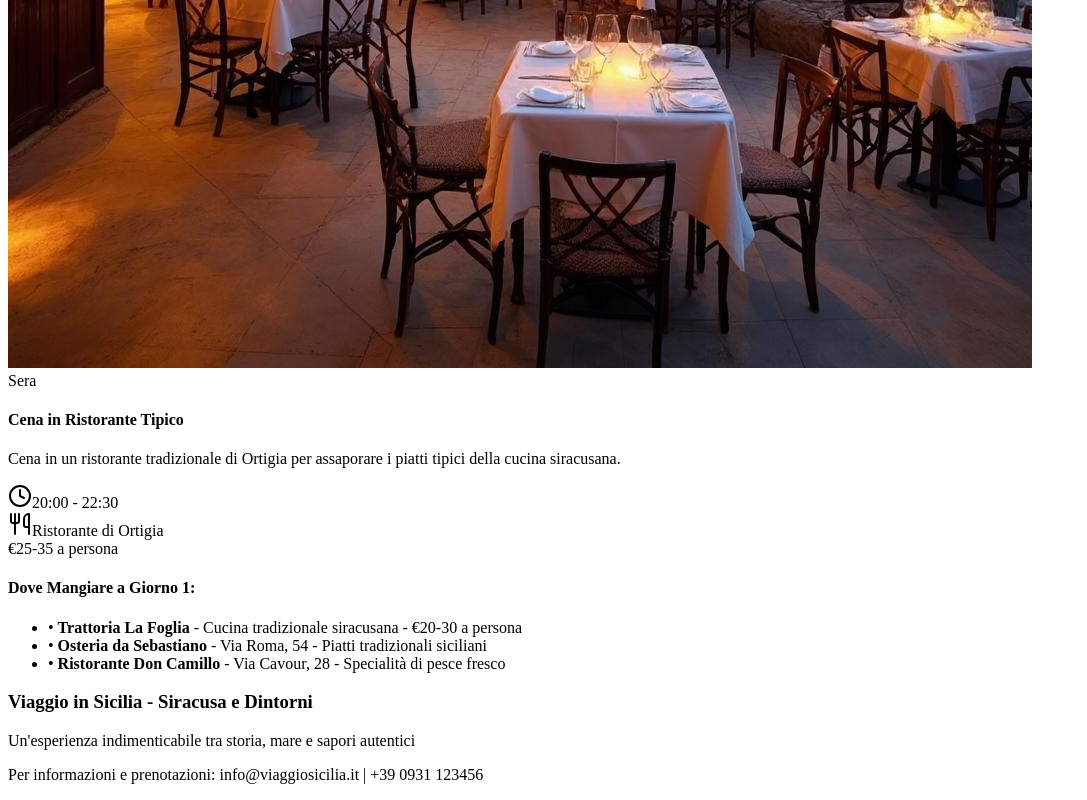
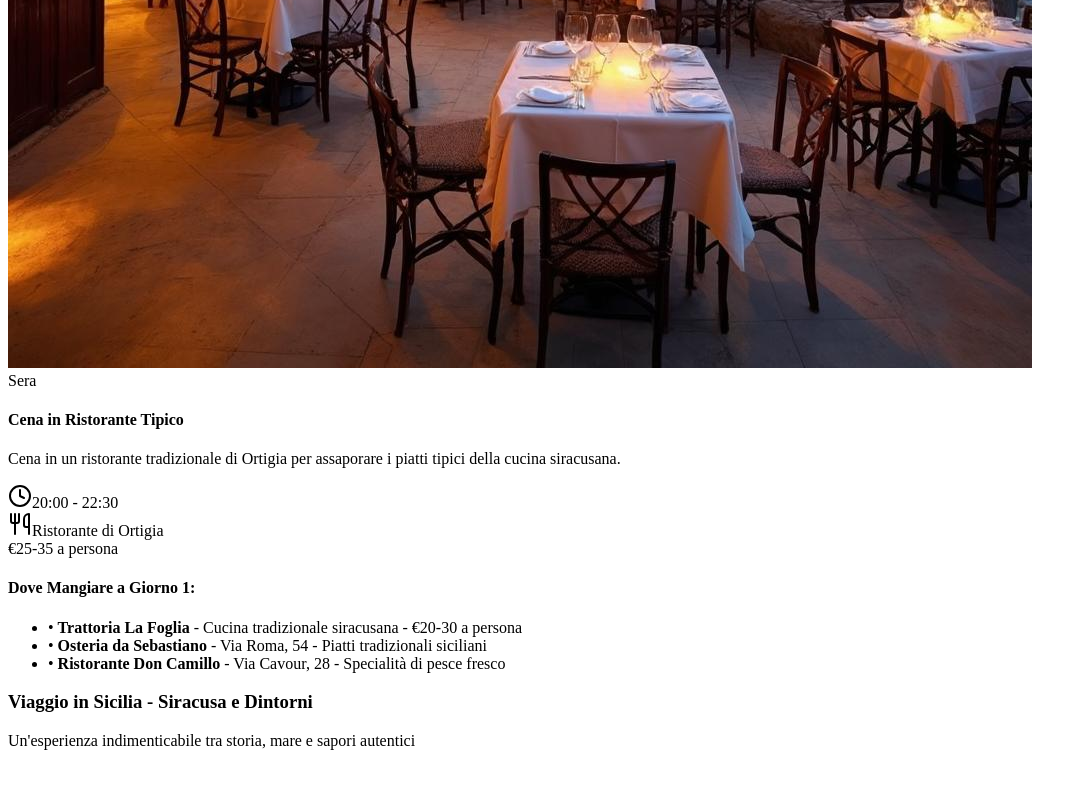
Before and after one commit to Kina67/Sicilia_itinerario_4_giorni, a Next.js app: page / in a window 1280 px wide. Shown: the part 3523-4323 px from the top of the page, without its empty margins (0-1087 px from the left). After the commit the page ends 4289 px from the top, so only its background shows below. Built offline with nearby package versions, Linux system fonts and the light colour scheme.

Commit message:
Update page.tsx

```diff
--- a/src/app/page.tsx
+++ b/src/app/page.tsx
@@ -1093,7 +1093,7 @@ export default function SiciliaTravelPage() {
             Un'esperienza indimenticabile tra storia, mare e sapori autentici
           </p>
           <p className="text-xs md:text-sm text-zinc-300">
-            Per informazioni e prenotazioni: info@viaggiosicilia.it | +39 0931 123456
+
           </p>
         </div>
       </footer>
```
